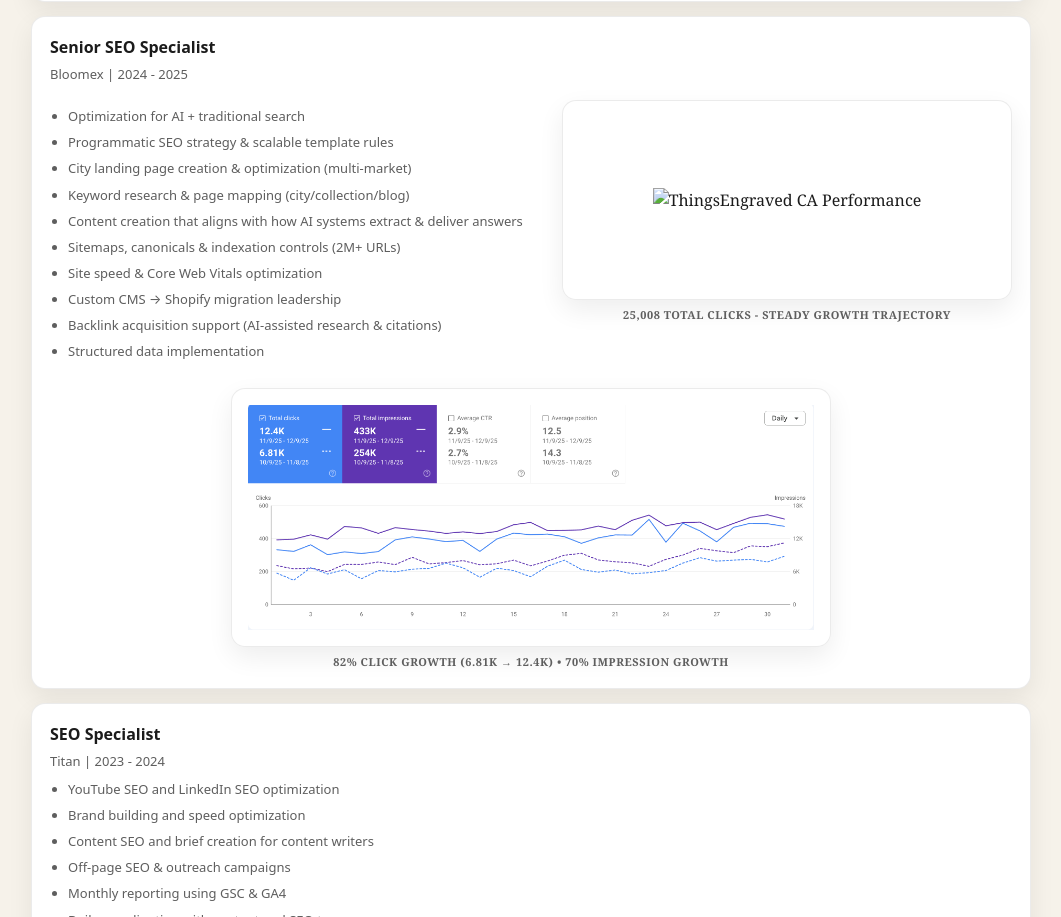
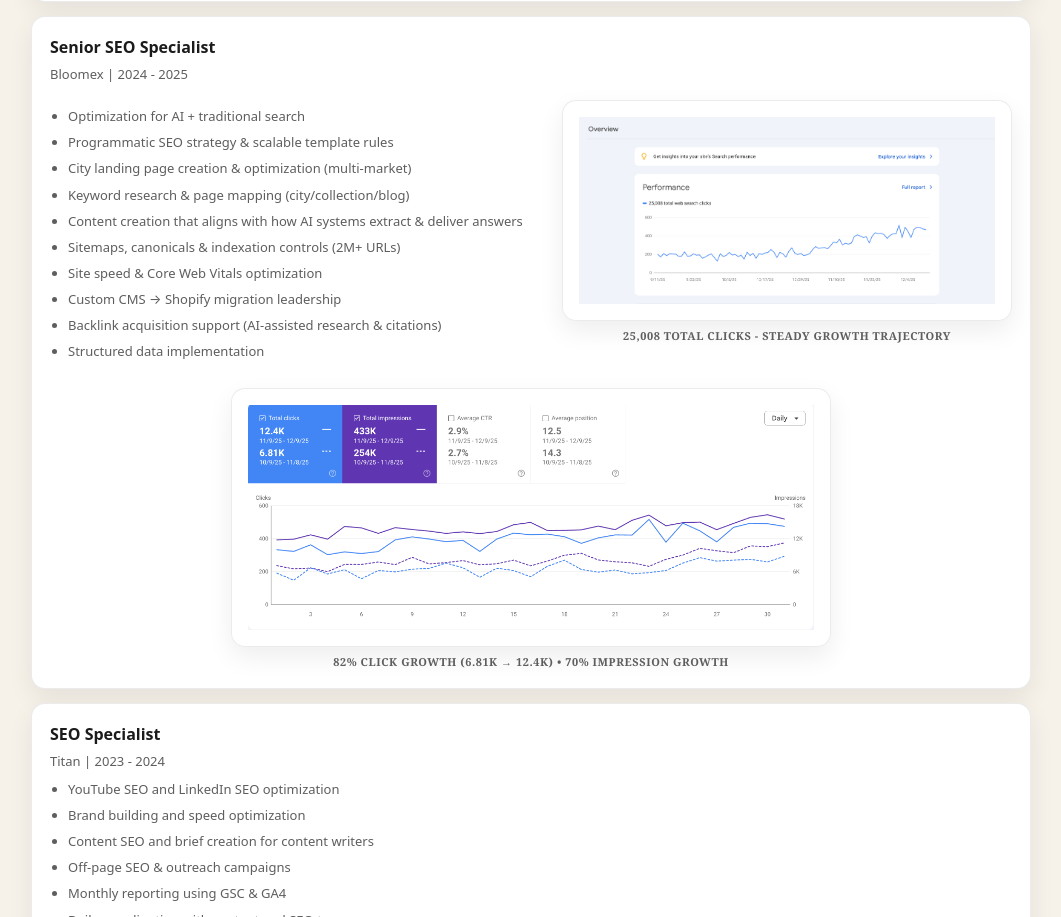
Before and after one commit to salomeinashvili/salomeinashvili.github.io, a plain HTML site: page index.html in a window 1280 px wide. Shown: the part 2253-3170 px from the top of the page, without its empty margins (109-1170 px from the left). Drawn offline with Linux system fonts and the light colour scheme.

Commit message:
Update index.html

```diff
--- a/index.html
+++ b/index.html
@@ -480,7 +480,7 @@ I've driven <strong>$500K+ in revenue</strong> from SEO, with results like <stro
     <!-- RIGHT: Screenshot 1 -->
     <div>
       <div class="shot chart">
-        <img src="thingsengraved_ca_results.png" alt="ThingsEngraved CA Performance" />
+        <img src="thingsengraved.ca results.png" alt="ThingsEngraved CA Performance" />
       </div>
       <div style="text-align:center; font-size:11px; font-weight:bold; color:var(--muted); margin-top:6px; letter-spacing:0.05em; text-transform:uppercase;">
         25,008 total clicks - Steady growth trajectory
```
